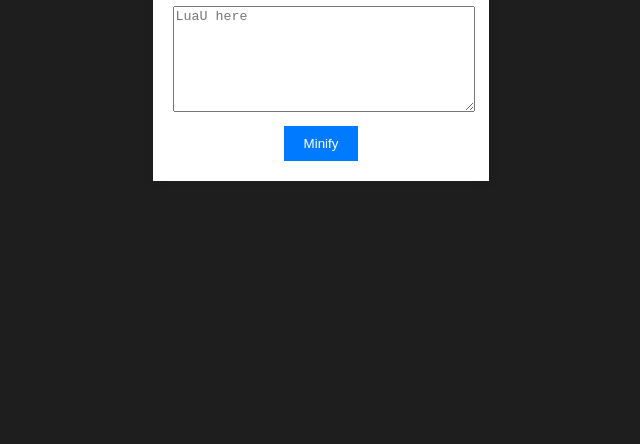
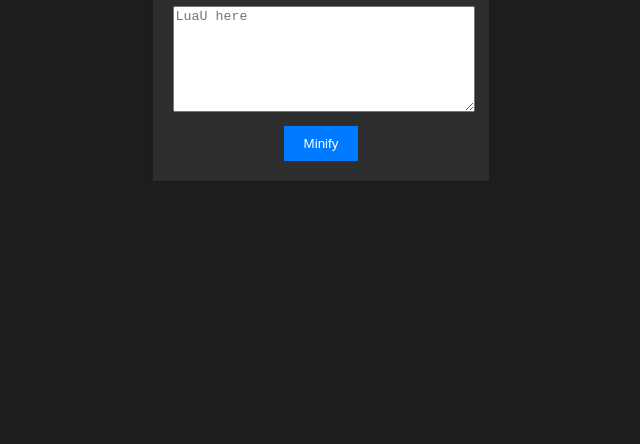
Before and after one commit to noNameEXP/luaMinifier, a plain HTML site: page index.html in a window 1280 px wide. Shown: the part 356-800 px from the top of the page, without its empty margins (319-959 px from the left). Drawn offline with Linux system fonts and the light colour scheme.

Commit message:
Update styles.css

```diff
--- a/styles.css
+++ b/styles.css
@@ -10,7 +10,7 @@ body {
 
 .container {
     text-align: center;
-    background: #fff;
+    background: #2e2e2e;
     padding: 20px;
     box-shadow: 0 0 10px rgba(0, 0, 0, 0.1);
 }
```
